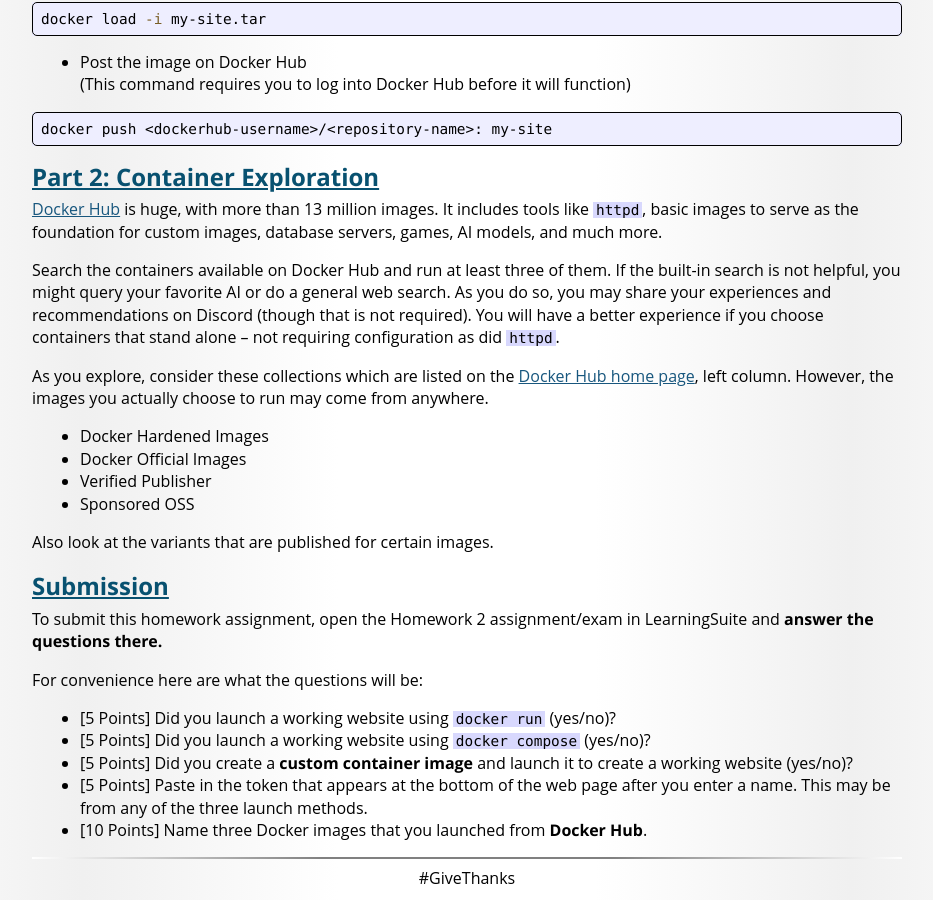
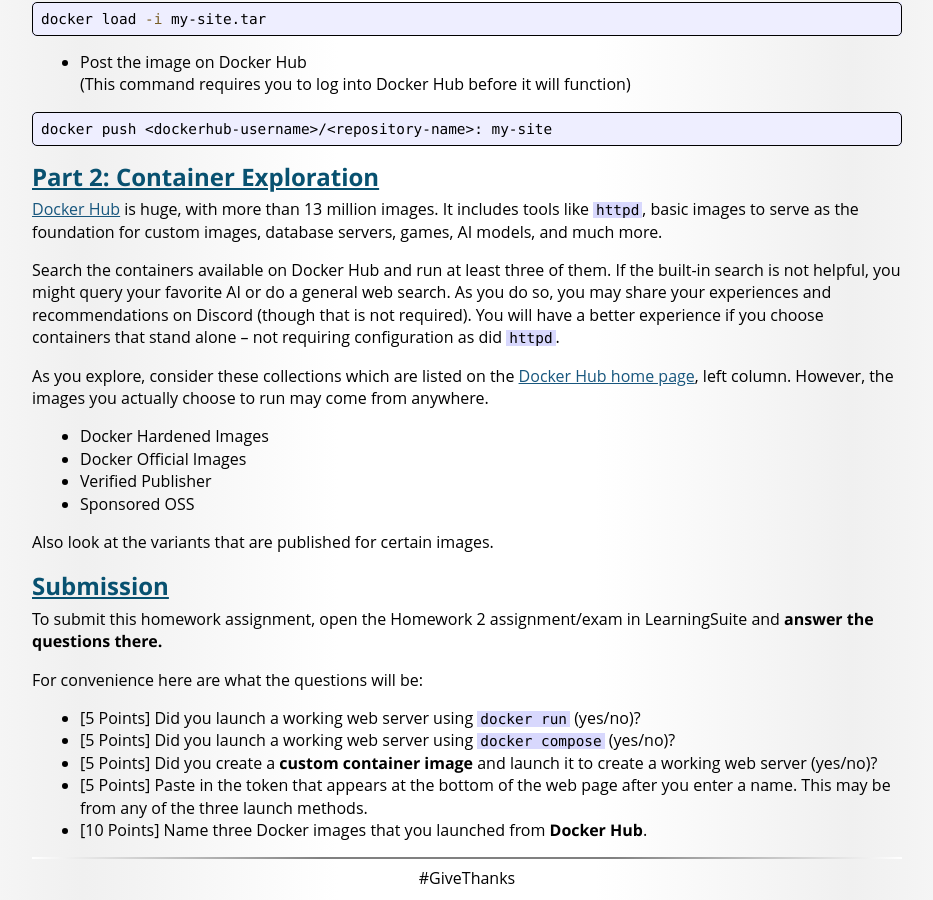
Before and after one commit to BYU-CYBER-344/c344.github.io, a Jekyll site: the page built from HW-2.md, in a window 1280 px wide and 900 px high, scrolled down 4009 px. Shown: the whole window, without its empty margins (173-1106 px from the left). Built offline with Jekyll 4.4.1, drawn with Linux system fonts in a browser that asks for light colours; some web fonts are replaced; some of the changed text lies outside the part shown.

Commit message:
Change name

```diff
--- a/HW-2.md
+++ b/HW-2.md
@@ -209,8 +209,8 @@ Also look at the variants that are published for certain images.
 To submit this homework assignment, open the Homework 2 assignment/exam in LearningSuite and **answer the questions there.**
 
 For convenience here are what the questions will be:
-* [5 Points] Did you launch a working website using `docker run` (yes/no)?
-* [5 Points] Did you launch a working website using `docker compose` (yes/no)?
-* [5 Points] Did you create a **custom container image** and launch it to create a working website (yes/no)?
+* [5 Points] Did you launch a working web server using `docker run` (yes/no)?
+* [5 Points] Did you launch a working web server using `docker compose` (yes/no)?
+* [5 Points] Did you create a **custom container image** and launch it to create a working web server (yes/no)?
 * [5 Points] Paste in the token that appears at the bottom of the web page after you enter a name. This may be from any of the three launch methods.
 * [10 Points] Name three Docker images that you launched from **Docker Hub**.
```
Also changed, not shown: other parts of HW-2.md (+1 -1 lines).
